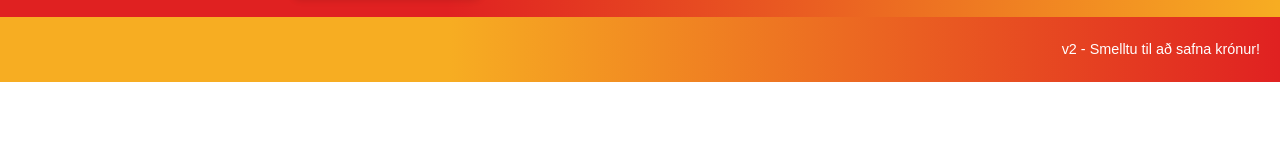
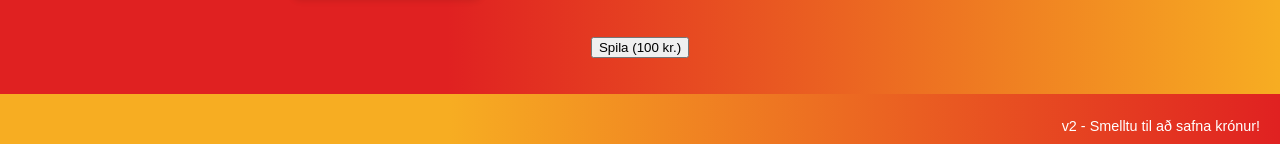
Before and after one commit to Forritarri/KronuKlikker, a plain HTML site: page index.html in a window 1280 px wide. Shown: the part 1517-1661 px from the top of the page. Before the commit the page ends 1599 px from the top, so only its background shows below. Drawn offline with Linux system fonts and the light colour scheme.

Commit message:
index.html

```diff
--- a/index.html
+++ b/index.html
@@ -26,6 +26,12 @@
             </div>
         </div>
     </section>
+    <section>
+        <div class="luck-game">
+            <button id="play-btn">Spila (100 kr.)</button>
+            <p id="result"></p>
+        </div>
+    </section>
 
     <footer style="text-align: right; padding-right: 20px;">
         <p>v2 - Smelltu til að safna krónur!</p>
```
